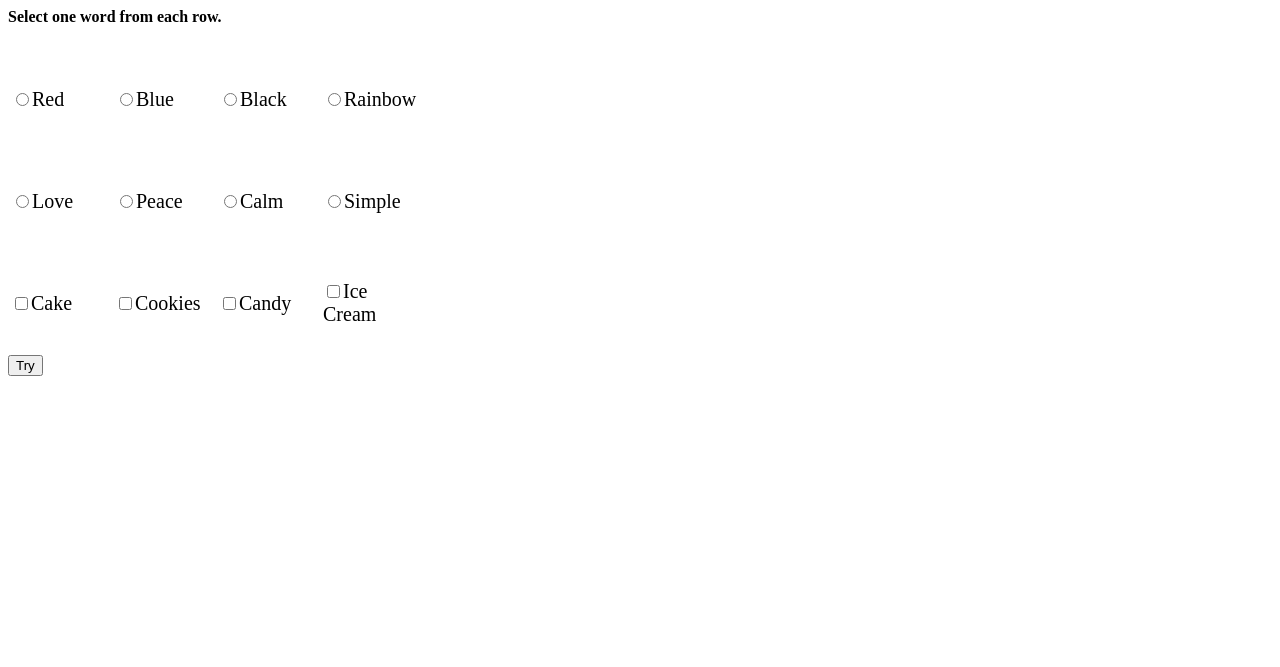
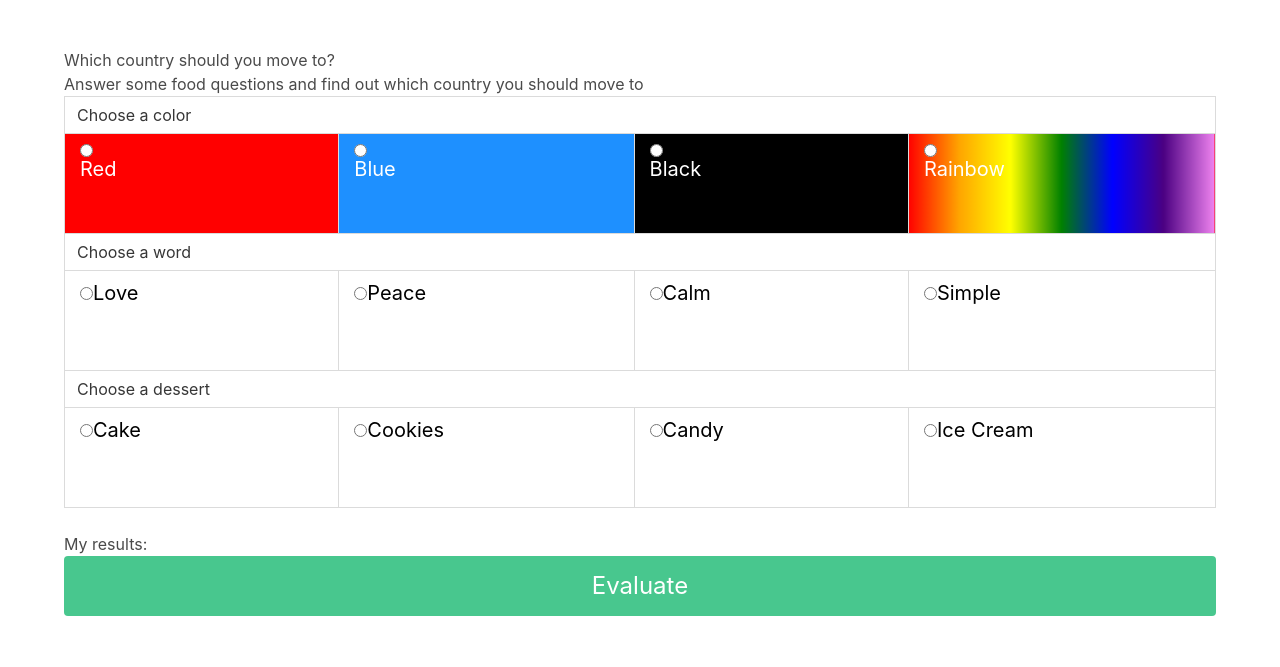
Before and after one commit to zoevma/moon-quiz, a plain HTML site: page FoodToCountry.html in a window 1280 px wide. Drawn offline with nearby package versions, Linux system fonts and the light colour scheme.

Commit message:
making another quiz

```diff
--- a/FoodToCountry.html
+++ b/FoodToCountry.html
@@ -6,60 +6,69 @@
   <meta charset="utf-8">
 <meta name="viewport" content="width=device-width, initial-scale=1">
   <link rel="stylesheet" href="css/style.css">
-  <!-- <script>
-  function check(checkboxElem) {
-    if (checkboxElem.checked) {
-      alert ("Rose");
-    }
-  }
-  </script> -->
+  <link rel="stylesheet" href="https://maxcdn.bootstrapcdn.com/font-awesome/4.7.0/css/font-awesome.min.css">
+  <link rel="stylesheet" href="https://cdnjs.cloudflare.com/ajax/libs/bulma/0.6.1/css/bulma.min.css">
+
 </head>
 
 <body>
-  <div id="container">
-    <h4 color="white">Select one word from each row.</h4>
 
-    <table>
+  <section class="section">
+      <div class="container is-widescreen">
+
+        <h1> Which country should you move to? </h1>
+Answer some food questions and find out which country you should move to
+        <table class="table is-bordered is-fullwidth">
+          <tbody>
             <tr>
-        <td class="grid-box"> <input id="a1" type="radio" name="color" value="5">Red
+              <td colspan="4"><h5> Choose a color </h5></td>
+            </tr>
+          <tr>
+            <td class="grid-box" style="background-color:Red;"> <input id="a1" type="radio" name="color" value=5> <h5 style="color:white;">Red</h5>
             </td>
-        <td class="grid-box" > <input id="a2" type="radio" name="color" value="3">Blue
+            <td class="grid-box" style="background-color:DodgerBlue;"> <input id="a2" type="radio" name="color" value=2><h5 style="color:white;">Blue</h5>
             </td>
-        <td class="grid-box"> <input id="a3" type="radio" name="color" value="-6">Black
+            <td class="grid-box" style="background-color:Black;"> <input id="a3" type="radio" name="color" value=-6><h5 style="color:white;">Black</h5>
             </td>
-        <td class="grid-box"> <input id="a4" type="radio" name="color" value="9">Rainbow
+            <td class="grid-box" style="background: linear-gradient(to right, red,orange,yellow,green,blue,indigo,violet); "> <input id="a4" type="radio" name="color" value=9><h5 style="color:white;">Rainbow</h5>
             </td>
           </tr>
           <tr>
-        <td class="grid-box"> <input  id="b1" type="radio" name="word" value="5">Love
+            <tr>
+              <td colspan="4"><h5>Choose a word</h5></td>
+            </tr>
+            <td class="grid-box"> <input  id="b1" type="radio" name="word" value=5>Love
             </td>
-        <td class="grid-box" > <input id="b2"  type="radio" name="word" value="8">Peace
+            <td class="grid-box" > <input id="b2"  type="radio" name="word" value=8>Peace
             </td>
-        <td class="grid-box"> <input  id="b3" type="radio" name="word" value="3">Calm
+            <td class="grid-box"> <input  id="b3" type="radio" name="word" value=3>Calm
             </td>
-        <td class="grid-box" > <input id="b4" type="radio" name="word" value="-2">Simple
+            <td class="grid-box" > <input id="b4" type="radio" name="word" value=-2>Simple
             </td>
           </tr>
           <tr>
-        <td class="grid-box" > <input  id="c1" type="checkbox" name="c1" value="5">Cake
+            <td colspan="4"><h5> Choose a dessert </h5></td>
+          </tr>
+        <tr>
+            <td class="grid-box" > <input  id="c1" type="radio" name="dessert" value=5>Cake
             </td>
-        <td class="grid-box" > <input  id="c2" type="checkbox" name="c2" value="-3">Cookies
+            <td class="grid-box" > <input  id="c2" type="radio" name="dessert" value=-3>Cookies
             </td>
-        <td class="grid-box" > <input  id="c3" type="checkbox" name="c3" value="8">Candy
+            <td class="grid-box" > <input  id="c3" type="radio" name="dessert" value=8>Candy
             </td>
-        <td class="grid-box" > <input id="c4"  type="checkbox" name="c4" value="3">Ice Cream
+            <td class="grid-box" > <input id="c4"  type="radio" name="dessert" value=3>Ice Cream
             </td>
           </tr>
+        </tbody>
         </table>
+        <p id="results"> My results: </p>
+
+        <button class="button is-large is-fullwidth is-success" onclick="check()"> Evaluate </button>
 
 
-    <button onclick="check()"> Try </button>
-
-      <p id="result">
-
-      </p>
 
       </div>
+    </section>
 </body>
 </html>
 
```
Also changed, not shown: index.html (+8 -15 lines). Lines whose indentation alone changed are shown as unchanged.
